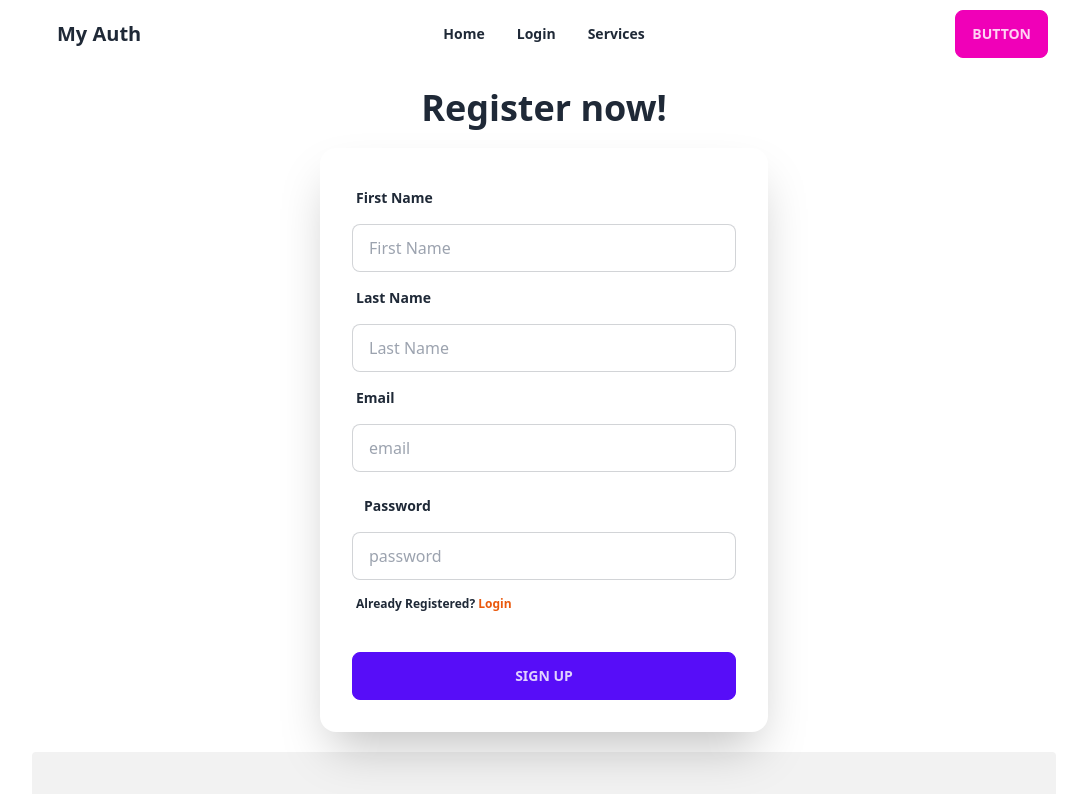
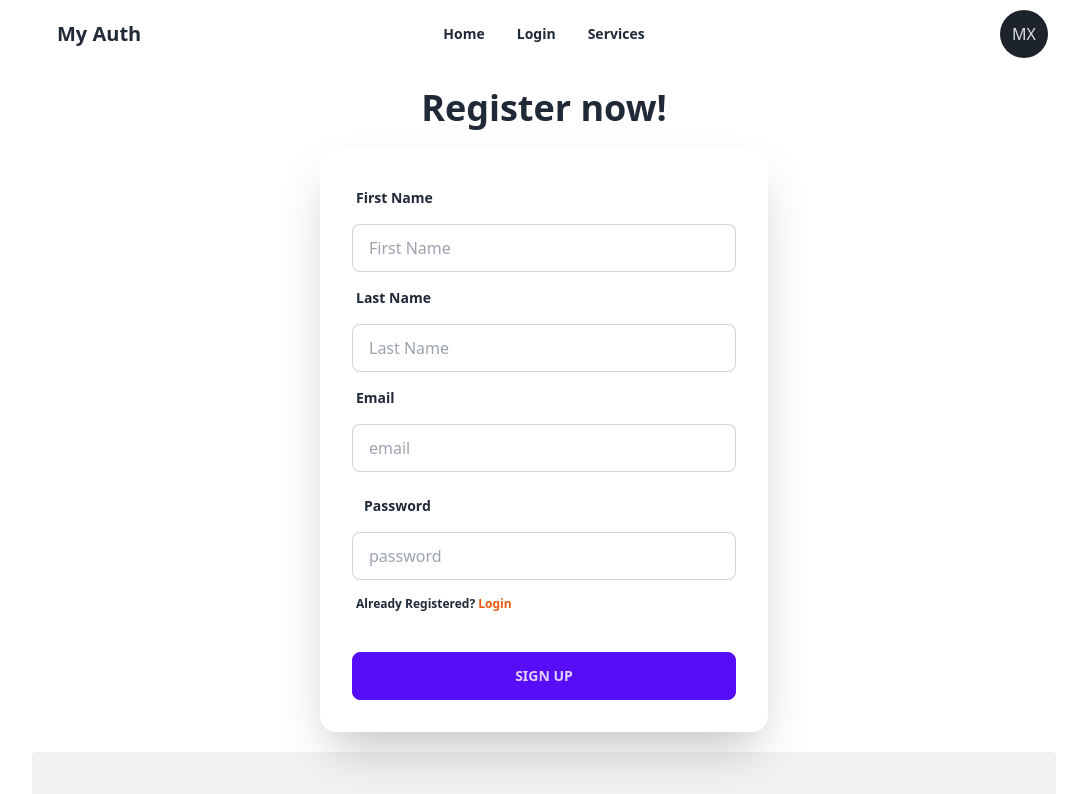
Before and after one commit to mazhars-git/auth-project, a React (Vite) app: page /signup in a window 1280 px wide. Shown: the top 794 px of the page, without its empty margins (96-1183 px from the left). Built offline with nearby package versions, Linux system fonts and the light colour scheme.

Commit message:
avater added

```diff
--- a/src/Components/Pages/SignUp/SignUp.jsx
+++ b/src/Components/Pages/SignUp/SignUp.jsx
@@ -13,7 +13,6 @@ const SignUp = () => {
         console.log(firstName, lastName, email, password);
 
         }
-
 
     return (
         <div className="max-w-md m-auto py-5">
--- a/src/Components/Shared/Header/Header.jsx
+++ b/src/Components/Shared/Header/Header.jsx
@@ -28,7 +28,11 @@ const Header = () => {
                 </ul>
             </div>
             <div className="navbar-end">
-                <a className="btn btn-secondary">Button</a>
+                <div className="avatar placeholder">
+                    <div className="bg-neutral-focus text-neutral-content rounded-full w-12">
+                        <span>MX</span>
+                    </div>
+                </div>
             </div>
         </div>
     );
```
